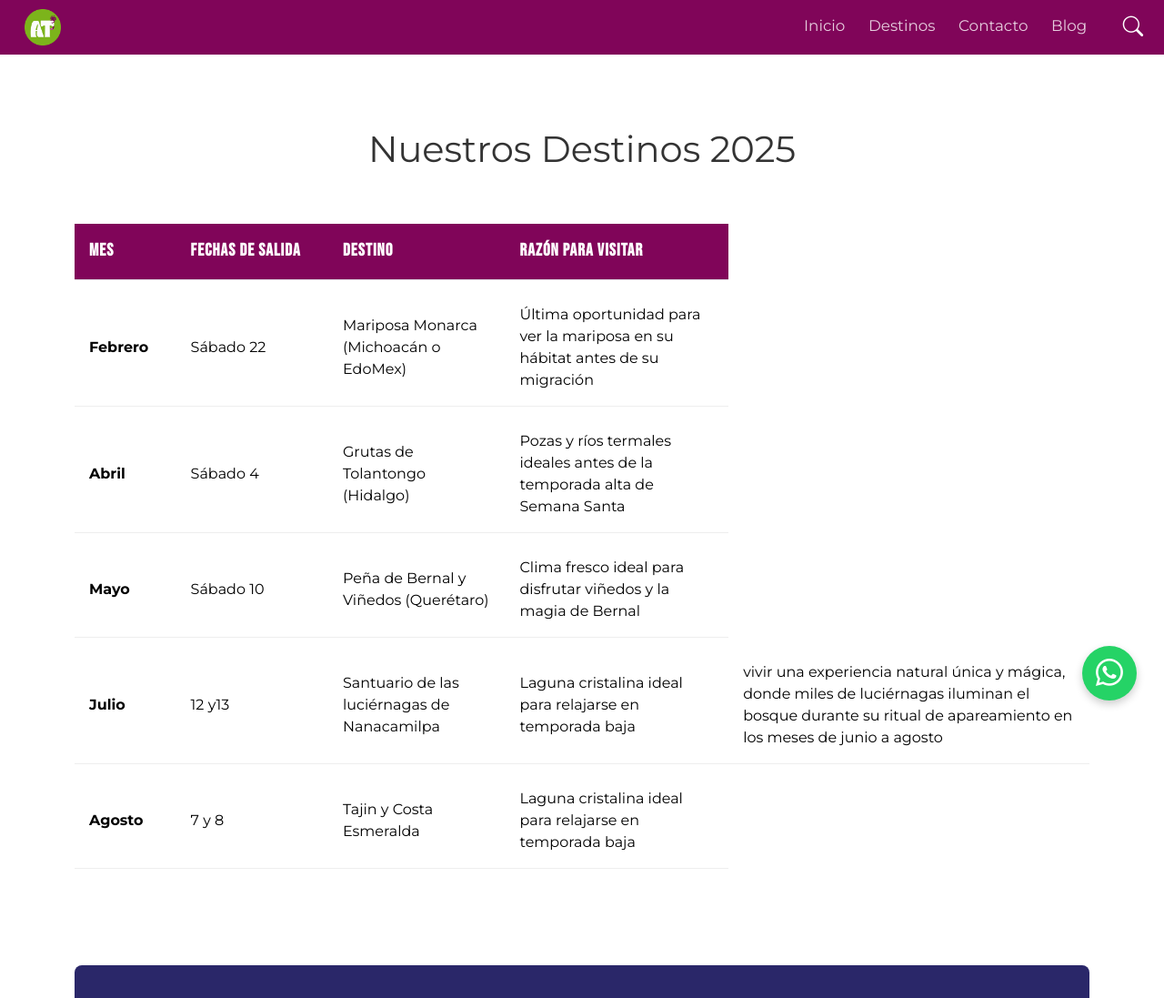
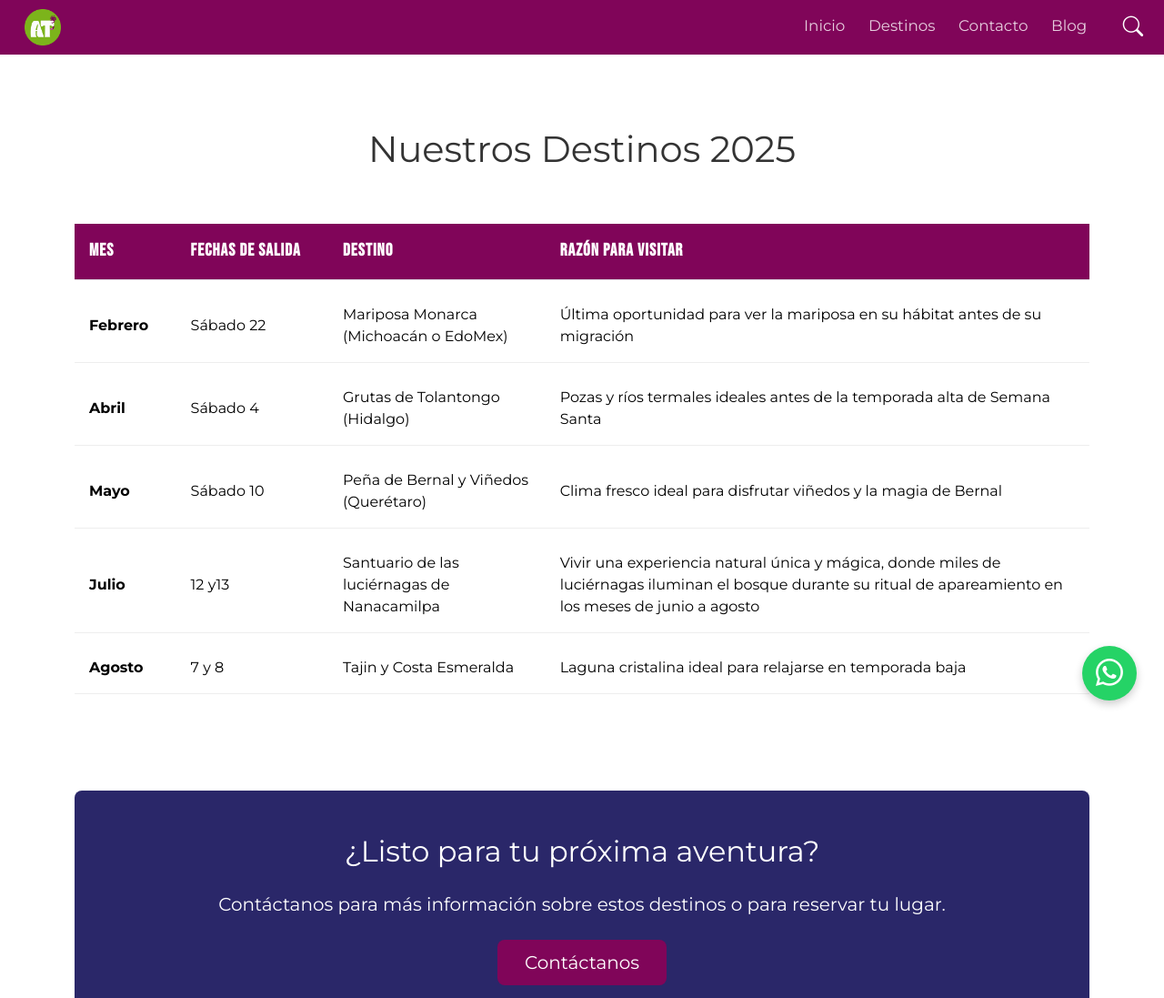
Before and after one commit to AxolotlTours/axolotltours, a plain HTML site: page destinos.html in a window 1280 px wide. Shown: the top 1097 px of the page at 91% size. Drawn offline with nearby package versions, Linux system fonts and the light colour scheme.

Commit message:
Actualizacion de tours 2

```diff
--- a/destinos.html
+++ b/destinos.html
@@ -164,8 +164,7 @@
                             <td class="mes-cell">Julio</td>
                             <td>12 y13</td>
                             <td>Santuario de las luciérnagas de Nanacamilpa</td>
-                            <td>Laguna cristalina ideal para relajarse en temporada baja</td>
-                            <td>vivir una experiencia natural única y mágica, donde miles de luciérnagas iluminan el bosque durante su ritual de apareamiento en los meses de junio a agosto</td>
+                            <td>Vivir una experiencia natural única y mágica, donde miles de luciérnagas iluminan el bosque durante su ritual de apareamiento en los meses de junio a agosto</td>
 
                         </tr>
 
```
